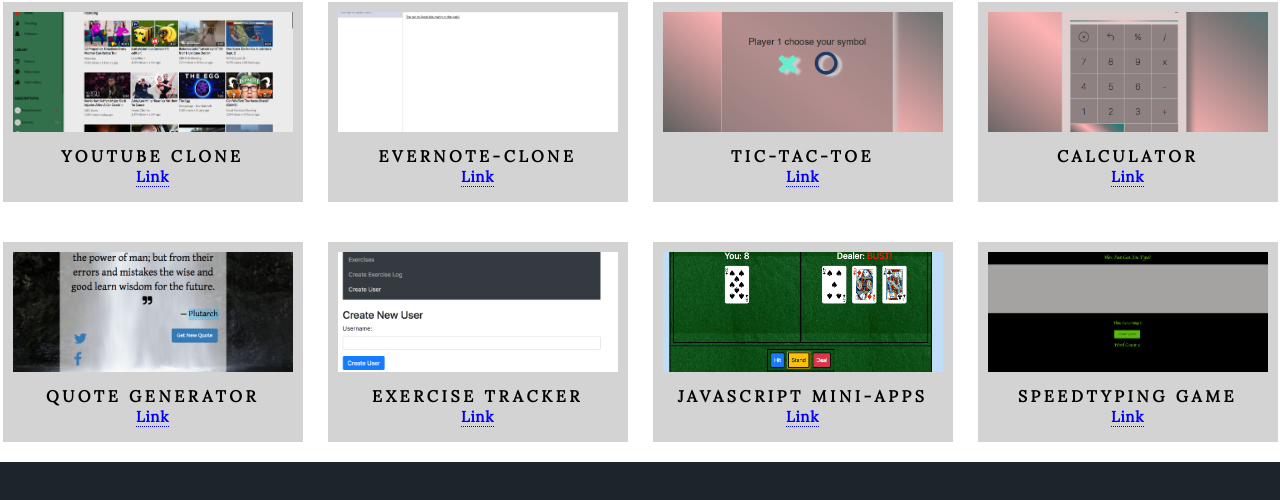
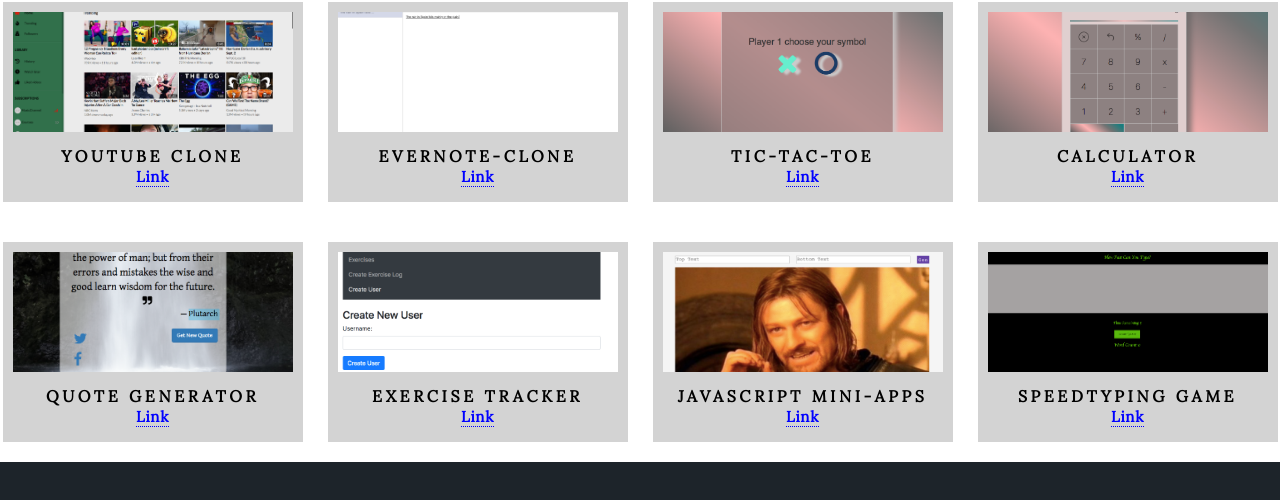
Before and after one commit to jhuffman815/gatsby-portfolio, a Gatsby site: page /works in a window 1280 px wide. Shown: the part 116-616 px from the top of the page. Built offline with nearby package versions, Linux system fonts and the light colour scheme; Gatsby itself is replaced by a stand-in of ours.

Commit message:
update works.js

```diff
--- a/src/pages/works.js
+++ b/src/pages/works.js
@@ -10,8 +10,12 @@
     {image: "calculator.png", title: "Calculator", link: " https://jhuffman815.github.io/calculator/"},
     {image: "quote.png", title: "Quote Generator", link: "https://jhuffman815.github.io/Quote-Generator/"},
     {image: "exercise.png", title: "Exercise Tracker", link: "https://jhuffman-exercise-tracker.netlify.com/"},
-    {image: "jsapps.png", title: "Javascript Mini-Apps", link: "https://jhuffman815.github.io/Javascript-MiniApps/"},
+    {image: "meme.png", title: "Javascript Mini-Apps", link: "https://jhuffman-meme-generator.netlify.app/"},
     {image: "speedtypinggame.png", title: "Speedtyping Game", link: "https://jhuffman-speedtyping-game.netlify.app/"},
+]
+
+const mobileProjects = [
+
 ]
 
 export default () => (
```
